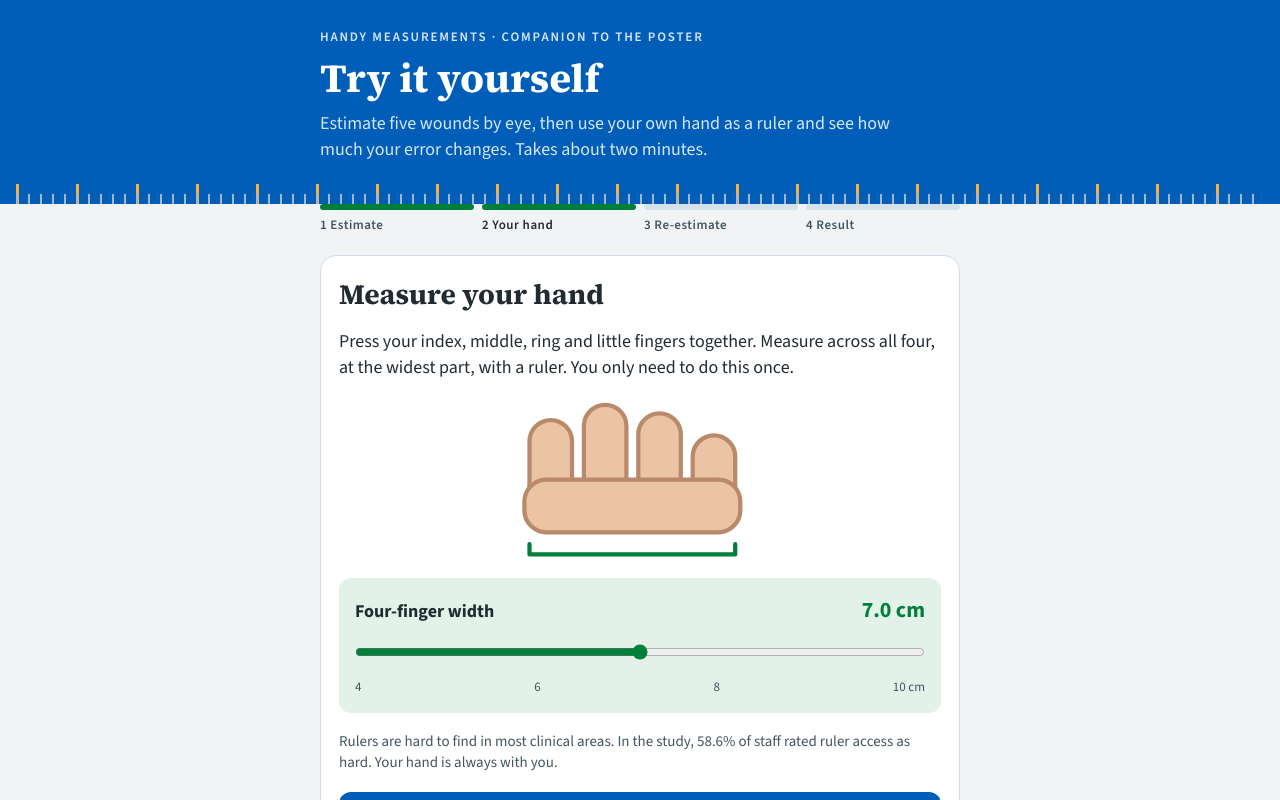
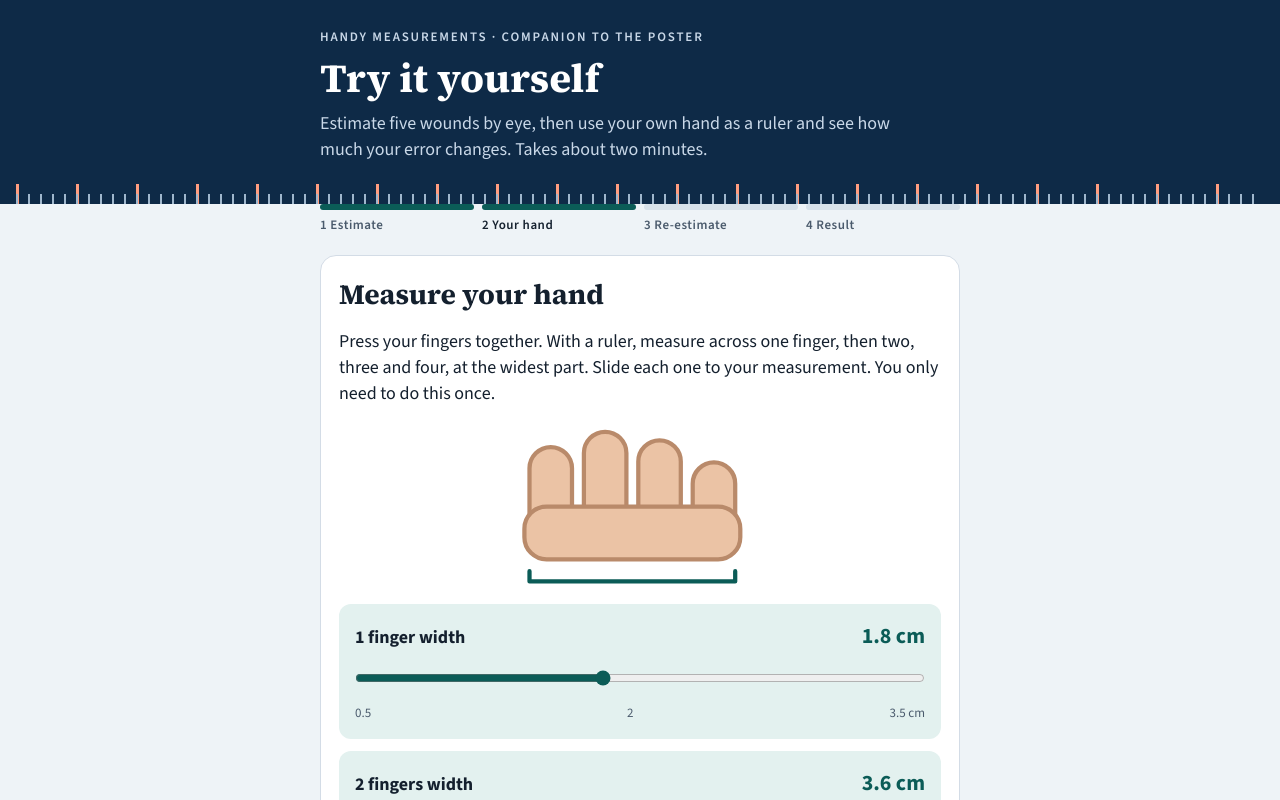
Before and after one commit to kopaka8735/handymeasures, a plain HTML site: page index.html in a window 1280 px wide. Both pictures are taken after a click on the button "Next: measure your hand". Shown: the top 800 px of the page. Drawn offline with nearby package versions, Linux system fonts and the light colour scheme.

Commit message:
Add files via upload

```diff
--- a/index.html
+++ b/index.html
@@ -1,9 +1,4 @@
-<!doctype html>
-<html lang="en">
-<head>
-<meta charset="utf-8">
-<meta name="viewport" content="width=device-width,initial-scale=1">
-<style>:root{color-scheme:light}body{margin:0}[hidden]{display:none!important}</style>
+<!doctype html><html><head><meta charset=utf8><meta name=viewport content="width=device-width,initial-scale=1,viewport-fit=cover"><style>:root{color-scheme:light;box-sizing:border-box;padding-top:env(safe-area-inset-top,0px);padding-bottom:env(safe-area-inset-bottom,0px)}html{scroll-padding-top:env(safe-area-inset-top,0px)}body{margin:0;padding:0;font:14px -apple-system,BlinkMacSystemFont,sans-serif;background:#fff;color:#000}img{max-width:100%}[hidden]:not([hidden=until-found i]){display:none!important}</style></head><body>
 <title>Handy Measurements Test</title>
 <link rel="preconnect" href="https://fonts.googleapis.com">
 <link rel="preconnect" href="https://fonts.gstatic.com" crossorigin>
@@ -11,21 +6,21 @@
 <style>
 /* Layout: one narrow column, phone first. Header with a ruler strip, a four-step progress row, one card per step, results as paired bars on a shared scale. */
 :root{
-  --bg:#F0F4F5;
+  --bg:#EEF3F7;
   --surface:#FFFFFF;
-  --fg:#212B32;
-  --muted:#425563;
+  --fg:#14202E;
+  --muted:#4A5A6C;
   --line:#D3DCE6;
-  --head-bg:#005EB8;
+  --head-bg:#0E2A47;
   --head-fg:#FFFFFF;
-  --head-sub:#D6E6F5;
-  --accent:#007F3B;
-  --accent-soft:#E3F2E8;
-  --warm:#A35F00;
-  --warm-soft:#FDF0DA;
-  --before:#ED8B00;
-  --after:#007F3B;
-  --btn-bg:#005EB8;
+  --head-sub:#C9D8E8;
+  --accent:#0B5C57;
+  --accent-soft:#E3F1EF;
+  --warm:#C2452D;
+  --warm-soft:#FBEAE5;
+  --before:#E8836A;
+  --after:#0B5C57;
+  --btn-bg:#0E2A47;
   --btn-fg:#FFFFFF;
   --track:#D7E1EA;
   --display:'Source Serif 4',Georgia,serif;
@@ -34,17 +29,17 @@
 @media (prefers-color-scheme: dark){
   :root:not([data-theme="light"]){
     --bg:#0A1624;--surface:#11243A;--fg:#EAF0F6;--muted:#A9B9CA;--line:#27415C;
-    --head-bg:#005EB8;--head-fg:#FFFFFF;--head-sub:#D6E6F5;
-    --accent:#4CC17A;--accent-soft:#12301E;--warm:#F5B041;--warm-soft:#3A2A10;
-    --before:#ED8B00;--after:#3DAE6A;--btn-bg:#ED8B00;--btn-fg:#212B32;--track:#2B4560;
+    --head-bg:#0E2A47;--head-fg:#FFFFFF;--head-sub:#C9D8E8;
+    --accent:#5FC4BB;--accent-soft:#12353A;--warm:#FF9D80;--warm-soft:#3A2420;
+    --before:#E8836A;--after:#4DB6AC;--btn-bg:#E8836A;--btn-fg:#14202E;--track:#2B4560;
     color-scheme:dark;
   }
 }
 :root[data-theme="dark"]{
   --bg:#0A1624;--surface:#11243A;--fg:#EAF0F6;--muted:#A9B9CA;--line:#27415C;
-  --head-bg:#005EB8;--head-fg:#FFFFFF;--head-sub:#D6E6F5;
-  --accent:#4CC17A;--accent-soft:#12301E;--warm:#F5B041;--warm-soft:#3A2A10;
-  --before:#ED8B00;--after:#3DAE6A;--btn-bg:#ED8B00;--btn-fg:#212B32;--track:#2B4560;
+  --head-bg:#0E2A47;--head-fg:#FFFFFF;--head-sub:#C9D8E8;
+  --accent:#5FC4BB;--accent-soft:#12353A;--warm:#FF9D80;--warm-soft:#3A2420;
+  --before:#E8836A;--after:#4DB6AC;--btn-bg:#E8836A;--btn-fg:#14202E;--track:#2B4560;
   color-scheme:dark;
 }
 *{box-sizing:border-box}
@@ -55,7 +50,7 @@ header .in{max-width:640px;margin-inline:auto;display:flex;flex-direction:column
 .eyebrow{font-size:13px;font-weight:600;letter-spacing:.14em;text-transform:uppercase;color:var(--head-sub)}
 h1{margin:0;font-family:var(--display);font-weight:700;font-size:40px;line-height:1.08;text-wrap:balance}
 header p{margin:0;color:var(--head-sub);max-width:34em}
-.ruler{height:20px;background-image:repeating-linear-gradient(90deg,#9FB6CC 0,#9FB6CC 2px,transparent 2px,transparent 12px),repeating-linear-gradient(90deg,#F5B041 0,#F5B041 3px,transparent 3px,transparent 60px);background-size:100% 10px,100% 20px;background-repeat:no-repeat;background-position:0 100%,0 100%}
+.ruler{height:20px;background-image:repeating-linear-gradient(90deg,#9FB6CC 0,#9FB6CC 2px,transparent 2px,transparent 12px),repeating-linear-gradient(90deg,#FF9D80 0,#FF9D80 3px,transparent 3px,transparent 60px);background-size:100% 10px,100% 20px;background-repeat:no-repeat;background-position:0 100%,0 100%}
 .steps{display:grid;grid-template-columns:repeat(4,minmax(0,1fr));gap:8px;margin:0;padding:0;list-style:none}
 .steps li{display:flex;flex-direction:column;gap:6px;font-size:13px;font-weight:600;letter-spacing:.04em;color:var(--muted)}
 .steps li::before{content:"";height:6px;border-radius:3px;background:var(--track)}
@@ -86,6 +81,13 @@ button.ghost{background:transparent;color:var(--fg);border:2px solid var(--line)
 .fw{display:flex;flex-direction:column;gap:8px;background:var(--accent-soft);border-radius:12px;padding:16px}
 .fw-top{display:flex;justify-content:space-between;align-items:baseline;gap:12px}
 .fw-top label{font-weight:700}
+.fw+.fw{margin-top:0}
+#fwlist{display:flex;flex-direction:column;gap:12px}
+.ref{position:sticky;top:8px;z-index:2;background:var(--accent-soft);border:1px solid var(--line);border-radius:12px;padding:12px 14px;display:flex;flex-direction:column;gap:8px}
+.ref-title{font-size:13px;font-weight:600;letter-spacing:.08em;text-transform:uppercase;color:var(--muted)}
+.ref-grid{display:grid;grid-template-columns:repeat(4,minmax(0,1fr));gap:8px}
+.ref-grid div{display:flex;flex-direction:column;align-items:center;gap:2px;font-size:13px;color:var(--muted)}
+.ref-grid b{font-size:20px;color:var(--accent);font-variant-numeric:tabular-nums}
 .hand{display:block;width:100%;max-width:340px;height:auto;margin-inline:auto}
 .big{display:flex;flex-direction:column;gap:6px;background:var(--accent-soft);border-radius:12px;padding:18px}
 .big .nums{font-family:var(--display);font-weight:700;font-size:44px;line-height:1.05;font-variant-numeric:tabular-nums;color:var(--accent);text-wrap:balance}
@@ -111,8 +113,6 @@ button.ghost{background:transparent;color:var(--fg);border:2px solid var(--line)
 @media (prefers-reduced-motion: no-preference){.card{animation:rise .25s ease-out}@keyframes rise{from{opacity:.4;transform:translateY(6px)}to{opacity:1;transform:none}}}
 </style>
 
-</head>
-<body>
 <header>
   <div class="in">
     <div class="eyebrow">Handy Measurements · Companion to the poster</div>
@@ -147,7 +147,7 @@ button.ghost{background:transparent;color:var(--fg);border:2px solid var(--line)
 
   <section class="card" id="s2" hidden>
     <h2>Measure your hand</h2>
-    <p class="lead">Press your index, middle, ring and little fingers together. Measure across all four, at the widest part, with a ruler. You only need to do this once.</p>
+    <p class="lead">Press your fingers together. With a ruler, measure across one finger, then two, three and four, at the widest part. Slide each one to your measurement. You only need to do this once.</p>
     <svg class="hand" viewBox="0 0 400 190" role="img" aria-label="Four fingers held together with a bracket showing their combined width">
       <g fill="#EBC3A5" stroke="#B98A6A" stroke-width="5" stroke-linejoin="round">
         <rect x="70" y="26" width="50" height="104" rx="25"/>
@@ -156,20 +156,20 @@ button.ghost{background:transparent;color:var(--fg);border:2px solid var(--line)
         <rect x="262" y="44" width="50" height="86" rx="25"/>
         <rect x="64" y="96" width="254" height="62" rx="26"/>
       </g>
-      <path d="M70 172 V184 H312 V172" fill="none" stroke="#007F3B" stroke-width="5" stroke-linecap="round" stroke-linejoin="round"/>
+      <path d="M70 172 V184 H312 V172" fill="none" stroke="#0B5C57" stroke-width="5" stroke-linecap="round" stroke-linejoin="round"/>
     </svg>
-    <div class="fw">
-      <div class="fw-top"><label for="fw">Four-finger width</label><output id="fwo" for="fw">7.0 cm</output></div>
-      <input type="range" id="fw" min="4" max="10" step="0.1" value="7">
-      <div class="scale"><span>4</span><span>6</span><span>8</span><span>10 cm</span></div>
-    </div>
+    <div id="fwlist"></div>
     <p class="hint">Rulers are hard to find in most clinical areas. In the study, 58.6% of staff rated ruler access as hard. Your hand is always with you.</p>
     <button type="button" id="to3">Next: estimate again</button>
   </section>
 
   <section class="card" id="s3" hidden>
     <h2>Estimate with your hand</h2>
-    <p class="lead">Look at the same five wounds. This time, hold your four fingers against each one and count how many hand-widths long it is. Slide to your count.</p>
+    <p class="lead">Look at the same five wounds. This time, hold your measured fingers against each one and estimate the length again.</p>
+    <div class="ref" aria-label="Your finger widths">
+      <div class="ref-title">Your finger widths</div>
+      <div class="ref-grid" id="refgrid"></div>
+    </div>
     <div id="list3"></div>
     <button type="button" id="to4">See my result</button>
   </section>
@@ -209,22 +209,39 @@ button.ghost{background:transparent;color:var(--fg);border:2px solid var(--line)
       $('e'+n).addEventListener('input',function(){$('o'+n).textContent=f1(parseFloat(this.value))+' cm'});
     });
   }
-  function fw(){return parseFloat($('fw').value)}
+  var FW=[
+    {n:1,label:'1 finger',min:0.5,max:3.5,def:1.8},
+    {n:2,label:'2 fingers',min:1,max:7,def:3.6},
+    {n:3,label:'3 fingers',min:2,max:10,def:5.4},
+    {n:4,label:'4 fingers',min:3,max:13,def:7.2}
+  ];
+  function fwv(n){return parseFloat($('fw'+n).value)}
+  function buildFW(){
+    $('fwlist').innerHTML=FW.map(function(d){
+      var mid=Math.round((d.min+d.max)/2);
+      return '<div class="fw"><div class="fw-top"><label for="fw'+d.n+'">'+d.label+' width</label><output id="fwo'+d.n+'" for="fw'+d.n+'">'+f1(d.def)+' cm</output></div>'+
+        '<input type="range" id="fw'+d.n+'" min="'+d.min+'" max="'+d.max+'" step="0.1" value="'+d.def+'">'+
+        '<div class="scale"><span>'+d.min+'</span><span>'+mid+'</span><span>'+d.max+' cm</span></div></div>';
+    }).join('');
+    FW.forEach(function(d){
+      $('fw'+d.n).addEventListener('input',function(){$('fwo'+d.n).textContent=f1(fwv(d.n))+' cm'});
+    });
+  }
   function refresh3(){
-    TRUE.forEach(function(_,i){
-      var n=i+1, w=parseFloat($('h'+n).value);
-      $('p'+n).textContent=w.toFixed(2)+' hands = '+f1(w*fw())+' cm';
-    });
+    $('refgrid').innerHTML=FW.map(function(d){
+      return '<div><b>'+f1(fwv(d.n))+' cm</b><span>'+d.label+'</span></div>';
+    }).join('');
   }
   function build3(){
     $('list3').innerHTML=TRUE.map(function(_,i){
       var n=i+1;
-      return '<div class="wound"><div class="wound-top"><label for="h'+n+'">Wound '+n+'</label><output id="p'+n+'" for="h'+n+'"></output></div>'+
-        '<input type="range" id="h'+n+'" min="0" max="4" step="0.05" value="1">'+
-        '<div class="scale"><span>0</span><span>1</span><span>2</span><span>3</span><span>4 hands</span></div></div>';
+      return '<div class="wound"><div class="wound-top"><label for="h'+n+'">Wound '+n+'</label><output id="p'+n+'" for="h'+n+'">5.0 cm</output></div>'+
+        '<input type="range" id="h'+n+'" min="0" max="20" step="0.1" value="5">'+
+        '<div class="scale"><span>0</span><span>5</span><span>10</span><span>15</span><span>20 cm</span></div></div>';
     }).join('');
     TRUE.forEach(function(_,i){
-      $('h'+(i+1)).addEventListener('input',refresh3);
+      var n=i+1;
+      $('h'+n).addEventListener('input',function(){$('p'+n).textContent=f1(parseFloat(this.value))+' cm'});
     });
   }
   function go(n){
@@ -241,9 +258,9 @@ button.ghost{background:transparent;color:var(--fg);border:2px solid var(--line)
     return 'spot on';
   }
   function result(){
-    var w=fw(), e1=[], e2=[], g1=[], g2=[];
+    var e1=[], e2=[], g1=[], g2=[];
     TRUE.forEach(function(t,i){
-      var a=parseFloat($('e'+(i+1)).value), b=parseFloat($('h'+(i+1)).value)*w;
+      var a=parseFloat($('e'+(i+1)).value), b=parseFloat($('h'+(i+1)).value);
       g1.push(a); g2.push(b); e1.push(Math.abs(a-t)); e2.push(Math.abs(b-t));
     });
     var s1=e1.reduce(function(a,b){return a+b},0), s2=e2.reduce(function(a,b){return a+b},0);
@@ -272,12 +289,10 @@ button.ghost{background:transparent;color:var(--fg);border:2px solid var(--line)
     go(4);
   }
   function init(){
-    build1(); build3();
+    build1(); buildFW(); build3();
     var r=document.querySelector('input[name="conf"]:checked'); if(r){r.checked=false}
-    $('fw').value=7; $('fwo').textContent='7.0 cm';
     refresh3(); go(1);
   }
-  $('fw').addEventListener('input',function(){$('fwo').textContent=f1(fw())+' cm'});
   $('to2').addEventListener('click',function(){go(2)});
   $('to3').addEventListener('click',function(){refresh3();go(3)});
   $('to4').addEventListener('click',result);
@@ -286,5 +301,4 @@ button.ghost{background:transparent;color:var(--fg);border:2px solid var(--line)
 })();
 </script>
 
-</body>
-</html>
+</body></html>
```
